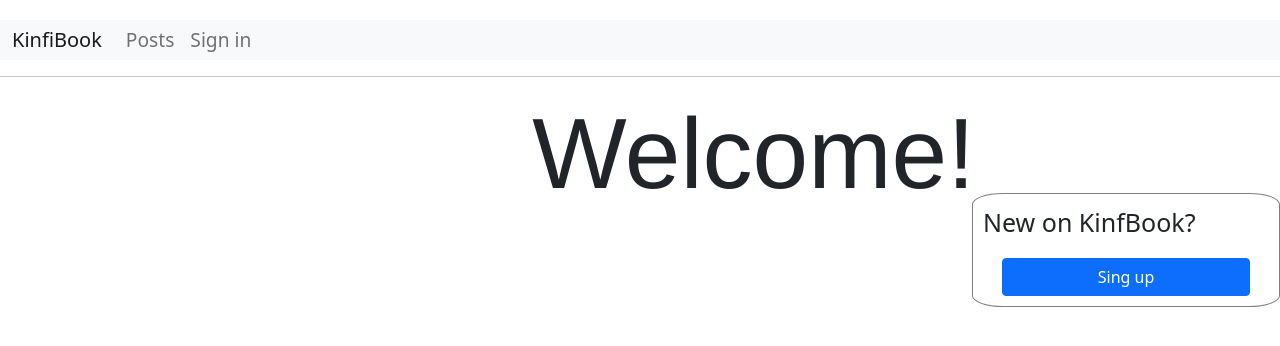
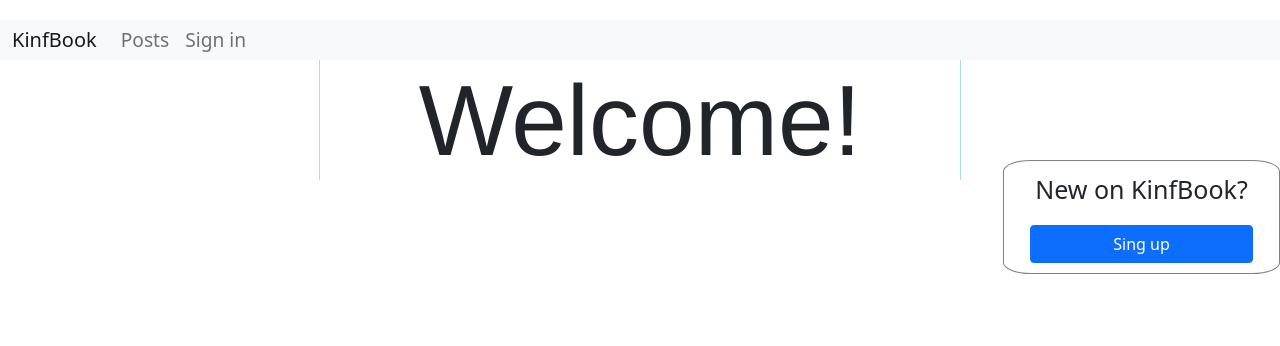
Before and after one commit to kinfi4/FLASK__Blog, a Flask app: page / in a window 1280 px wide. Shown: the top 346 px of the page. Run offline with Flask 2, Linux system fonts and the light colour scheme.

Commit message:
bags with sing up block fixed, borders to blocks added

```diff
--- a/app/static/css/main-page-styles.css
+++ b/app/static/css/main-page-styles.css
@@ -5,14 +5,26 @@
 
 .sing-up-caption{
     font-size: 25px;
+    text-align: center;
 
 }
 
 .sing-up-block{
     position: fixed;
+
+    width: auto;
     margin-top: 100px;
+    margin-left: 30px;
 
     border: 0.5px solid rgb(128, 128, 128);
     border-radius: 10%;
     padding: 10px;
 }
+
+.main-greeting{
+    margin: auto;
+    width: 100%;
+    text-align: center;
+    font-size: 100px;
+    font-family: 'Franklin Gothic Medium', 'Arial Narrow', Arial, sans-serif;
+}
--- a/app/static/css/main_styles.css
+++ b/app/static/css/main_styles.css
@@ -24,15 +24,6 @@ p.info{
     margin-left: 300px;
 }
 
-
-.main-greeting{
-    margin: auto;
-    width: 35%;
-    text-align: center;
-    font-size: 100px;
-    font-family: 'Franklin Gothic Medium', 'Arial Narrow', Arial, sans-serif;
-}
-
 nav{
     height: 40px;
     margin-top: 20px;
@@ -46,3 +37,11 @@ nav{
 .logo{
     display: inline;
 }
+
+.left-block{
+    border-right: 0.5px solid rgb(165, 227, 230);
+}
+
+.right-block{
+    border-left: 0.5px solid rgb(165, 227, 230);
+}
--- a/app/templates/base.html
+++ b/app/templates/base.html
@@ -3,9 +3,9 @@
 <head>
     <meta charset="UTF-8">
     {% if title %}
-        <title>{{ title }} - Micro blog</title>
+        <title>{{ title }} - KinfBook</title>
     {% else %}
-        <title>Welcome - Micro blog</title>
+        <title>KinfBook</title>
     {% endif %}
 
 
@@ -23,7 +23,7 @@
 
     <nav class="navbar navbar-expand-lg navbar-light bg-light">
         <div class="container-fluid">
-            <a class="navbar-brand" href="#">KinfiBook</a>
+            <a class="navbar-brand" href="#">KinfBook</a>
 
             <div class="collapse navbar-collapse" id="navbarNav">
                 <ul class="navbar-nav">
@@ -48,7 +48,6 @@
             </div>
         </div>
     </nav>
-   <hr>
     {% with messages = get_flashed_messages(with_categories=True) %}
         {% if messages %}
                 {% for cat, message in messages %}
@@ -62,7 +61,7 @@
         <div class="container-fluid">
             <div class="row">
                 <!-- Left span  -->
-                <div class="col-md-3">
+                <div class="col-md-3 left-block">
 
                 </div>
 
@@ -75,13 +74,15 @@
 
 
                 <!-- Right span  -->
-                <div class="col-md-3">
-                    <div class="sing-up-block">
-                        <div class="row">
-                            <p class="sing-up-caption">New on KinfBook?</p>
-                            <a href="{{ url_for('register') }} " class="btn btn-primary sing-up-button">Sing up</a>
+                <div class="col-md-3 right-block">
+                    {% if not current_user.is_authenticated %}
+                        <div class="sing-up-block">
+                            <div class="row">
+                                <p class="sing-up-caption">New on KinfBook?</p>
+                                <a href="{{ url_for('register') }} " class="btn btn-primary sing-up-button">Sing up</a>
+                            </div>
                         </div>
-                    </div>
+                    {% endif %}
                 </div>
 
             </div>
```
